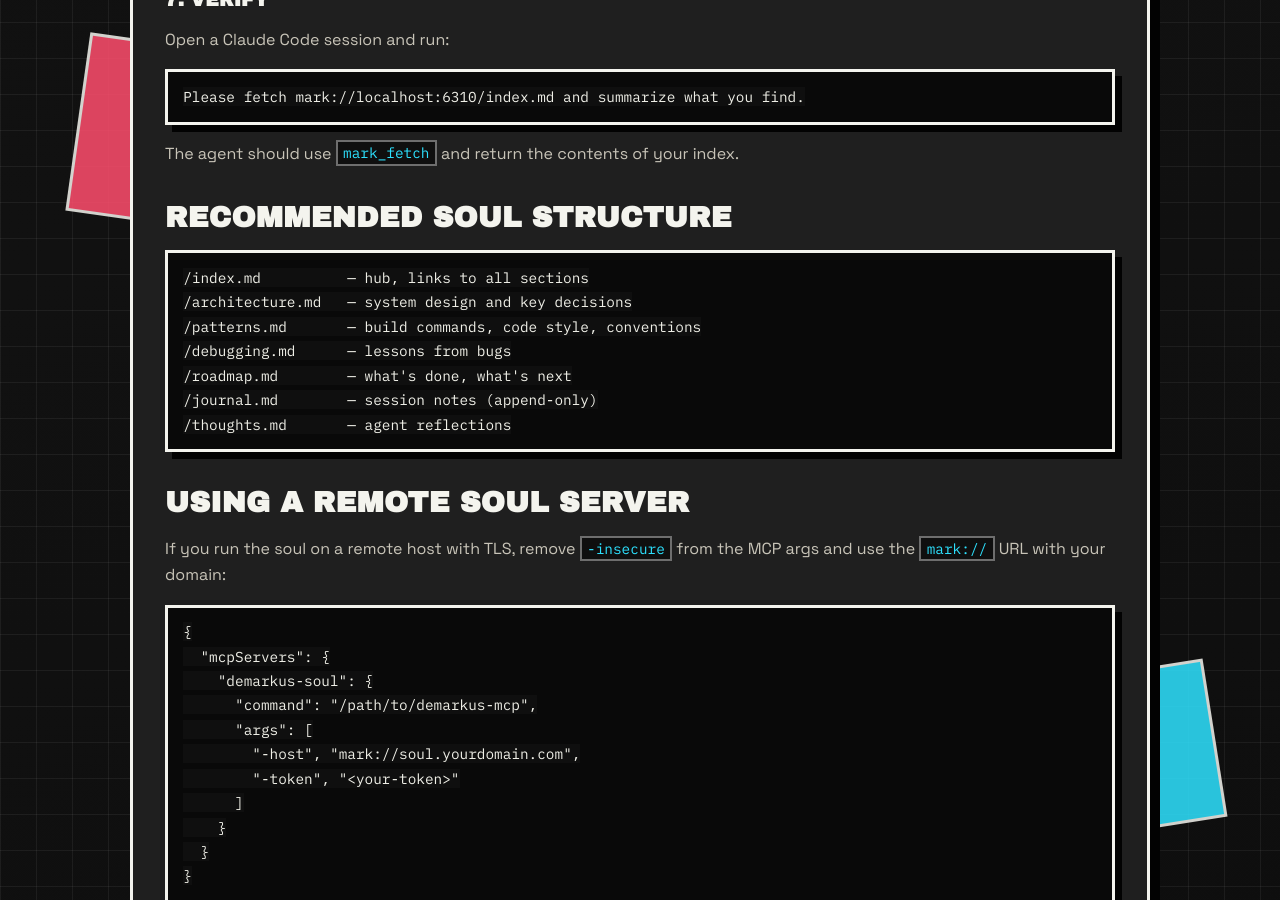
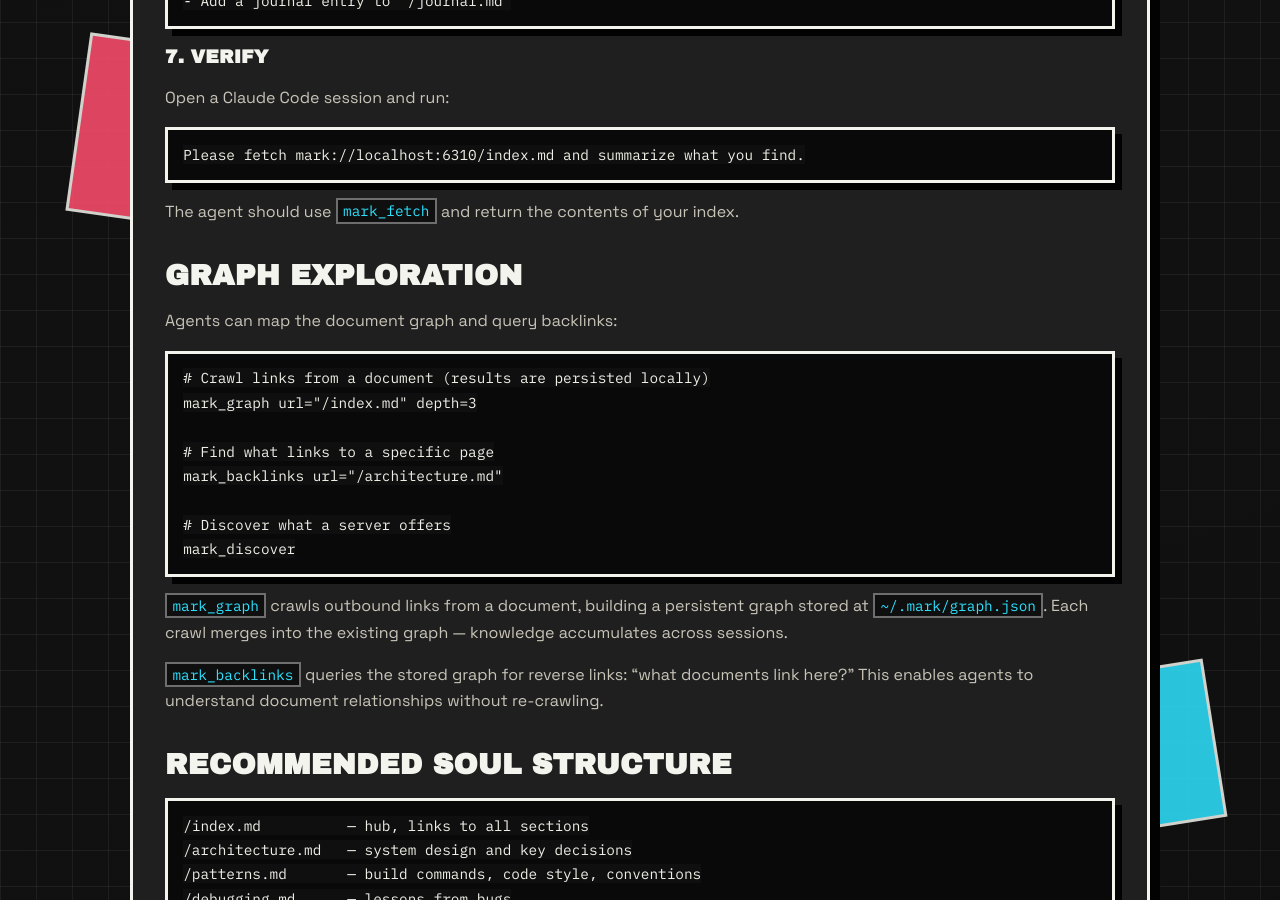
Before and after one commit to latebit-io/demarkus, a Jekyll site: the page built from scenarios/agent-memory.md, in a window 1280 px wide and 900 px high, scrolled down 2677 px. Built offline with Jekyll 4.4.1, drawn with Linux system fonts in a browser that asks for light colours; some of the changed text lies outside the part shown.

Commit message:
docs: document persistent graph store and backlinks

````diff
--- a/scenarios/agent-memory.md
+++ b/scenarios/agent-memory.md
@@ -13,8 +13,9 @@
 ## What you'll have
 
 - A Demarkus server holding structured markdown docs
-- MCP tools (`mark_fetch`, `mark_publish`, `mark_list`, `mark_append`) available to the agent
+- MCP tools (`mark_fetch`, `mark_publish`, `mark_list`, `mark_append`, `mark_graph`, `mark_backlinks`, `mark_discover`) available to the agent
 - Version history of every memory update
+- Persistent document graph with backlink queries
 - The agent reads context at session start and writes updates at the end
 
 ## Setup
@@ -125,6 +126,25 @@
 
 The agent should use `mark_fetch` and return the contents of your index.
 
+## Graph exploration
+
+Agents can map the document graph and query backlinks:
+
+```
+# Crawl links from a document (results are persisted locally)
+mark_graph url="/index.md" depth=3
+
+# Find what links to a specific page
+mark_backlinks url="/architecture.md"
+
+# Discover what a server offers
+mark_discover
+```
+
+`mark_graph` crawls outbound links from a document, building a persistent graph stored at `~/.mark/graph.json`. Each crawl merges into the existing graph — knowledge accumulates across sessions.
+
+`mark_backlinks` queries the stored graph for reverse links: "what documents link here?" This enables agents to understand document relationships without re-crawling.
+
 ## Recommended soul structure
 
 ```
````
Also changed, not shown: getting-started.md (+3 -2 lines), index.md (+4 -3 lines), reference/tui-keybindings.md (+3 -1 lines), soul.md (+1 -1 lines).
